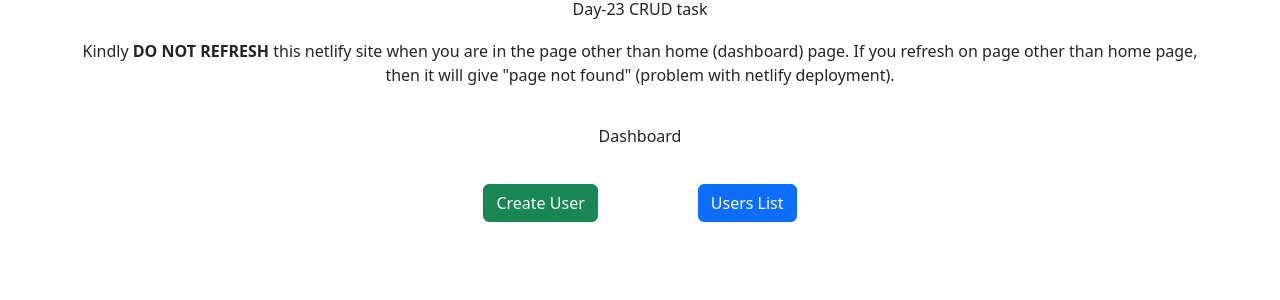
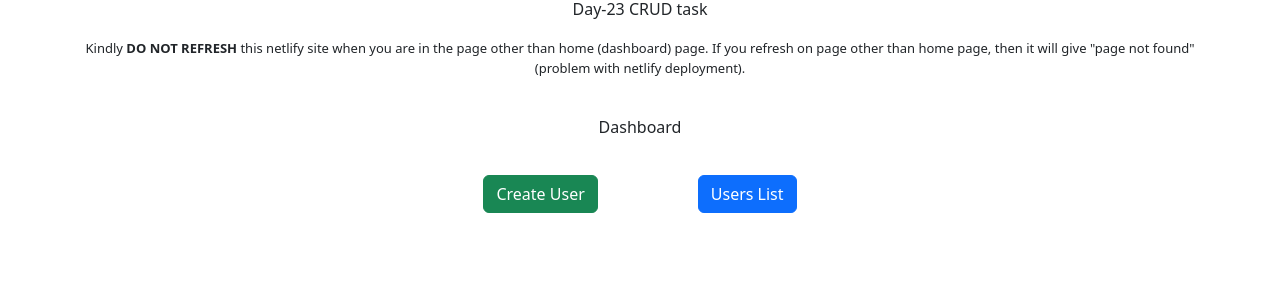
Before and after one commit to SkMdSufiyan/Day23-react-CRUD-Task, a React (Create React App) app: page / in a window 1280 px wide. Shown: the top 300 px of the page. Built offline with nearby package versions, Linux system fonts and the light colour scheme.

Commit message:
Update App.css

```diff
--- a/src/App.css
+++ b/src/App.css
@@ -1,5 +1,10 @@
 .App {
   text-align: center;
+}
+
+/* Styling for suggestion at the top */
+.netlify-suggestion-p{
+  font-size: small;
 }
 
 .App-logo {
```
